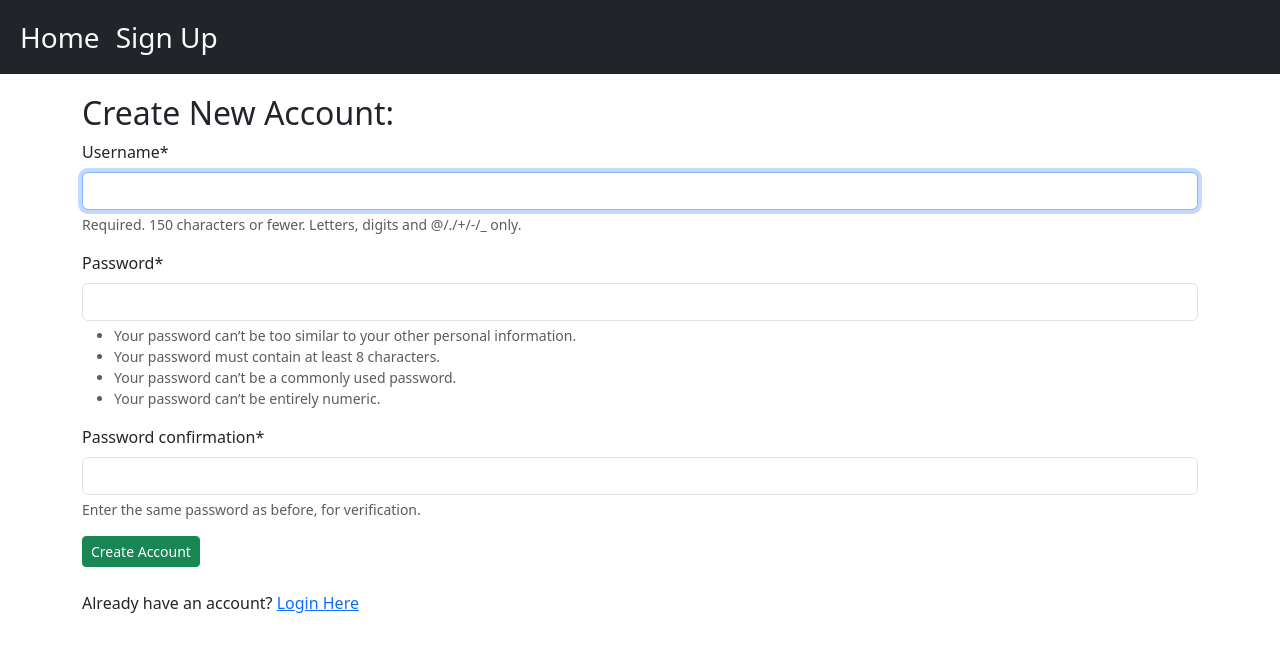
After one commit to shaaakib/My_Blog_Project_With_Django, a Django app: page /account/signup/ in a window 1280 px wide. The commit adds this page. Shown: the top 652 px of the page. Run offline with Django 3.2, Linux system fonts and the light colour scheme; some libraries are stand-ins or nearby versions.

Commit message:
Blog - 4 | Sign UP

```diff
--- a/App_Login/urls.py
+++ b/App_Login/urls.py
@@ -1,5 +1,7 @@
 from django.urls import path
+from App_Login import views
 
+app_name = 'App_Login'
 urlpatterns = [
-
+    path('signup/', views.sign_up, name='signup')
 ]
--- a/App_Login/views.py
+++ b/App_Login/views.py
@@ -1,3 +1,16 @@
 from django.shortcuts import render
+from django.contrib.auth.forms import UserCreationForm
 
 # Create your views here.
+
+def sign_up(request):
+    form = UserCreationForm()
+    registered = False
+    if request.method == 'POST':
+        form = UserCreationForm(data=request.POST)
+        if form.is_valid():
+            form.save()
+            registered = True
+
+    dict = {'form':form, 'registered':registered}
+    return render(request, 'App_Login/signup.html', context=dict)
--- a/My_Blog_Project/settings.py
+++ b/My_Blog_Project/settings.py
@@ -47,7 +47,11 @@ INSTALLED_APPS = [
     'django.contrib.staticfiles',
     'App_Blog',
     'App_Login',
+    'crispy_forms',
+    'crispy_bootstrap5',
 ]
+
+CRISPY_TEMPLATE_PACK = 'bootstrap5'
 
 MIDDLEWARE = [
     'django.middleware.security.SecurityMiddleware',
--- /dev/null
+++ b/templates/App_Login/signup.html
@@ -0,0 +1,19 @@
+{% extends 'base.html' %}
+{% load crispy_forms_tags %}
+{% block title_block %} Create New Account {% endblock %}
+{% block body_block %}
+{% if registered %}
+<div class="alert alert-success">
+    Account Create Successfully! <a href="">Login Here</a>
+</div>
+{% else %}
+<h2>Create New Account:</h2>
+<form method="POST">
+    {{ form|crispy }}
+    {% csrf_token %}
+    <button type="submit" class="btn btn-success btn-sm">Create Account</button>
+</form>
+<br>
+<p>Already have an account? <a href="">Login Here</a> </p>
+{% endif %}
+{% endblock %}
--- a/templates/base.html
+++ b/templates/base.html
@@ -14,13 +14,19 @@
             <div class="navbar-nav">
               <a class="nav-link active text-light fs-3" aria-current="page" href="{% url 'index' %}">Home</a>
             </div>
+            <div class="navbar-nav">
+              <a class="nav-link active text-light fs-3" aria-current="page" href="{% url 'App_Login:signup' %}">Sign Up</a>
+            </div>
           </div>
         </div>
       </nav>
 
-      {% block body_block %}
+      <div class="container" style="padding-top: 20px;">
+        {% block body_block %}
 
-      {% endblock %}
+        {% endblock %}
+      </div>
+
 
     <!-- js file -->
     <script src="https://cdn.jsdelivr.net/npm/bootstrap@5.3.2/dist/js/bootstrap.bundle.min.js" integrity="sha384-C6RzsynM9kWDrMNeT87bh95OGNyZPhcTNXj1NW7RuBCsyN/o0jlpcV8Qyq46cDfL" crossorigin="anonymous"></script>
```
Also changed, not shown: db.sqlite3.
